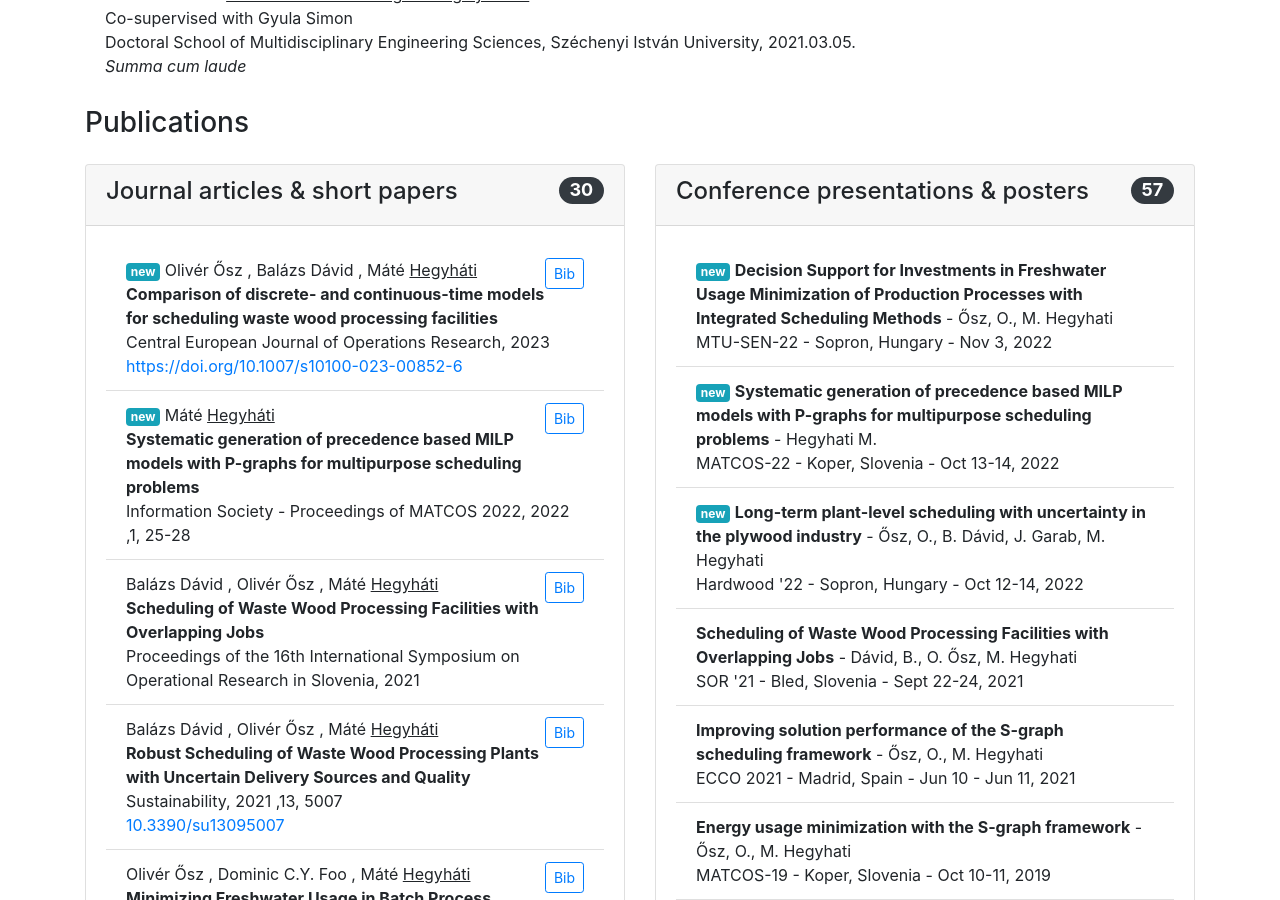
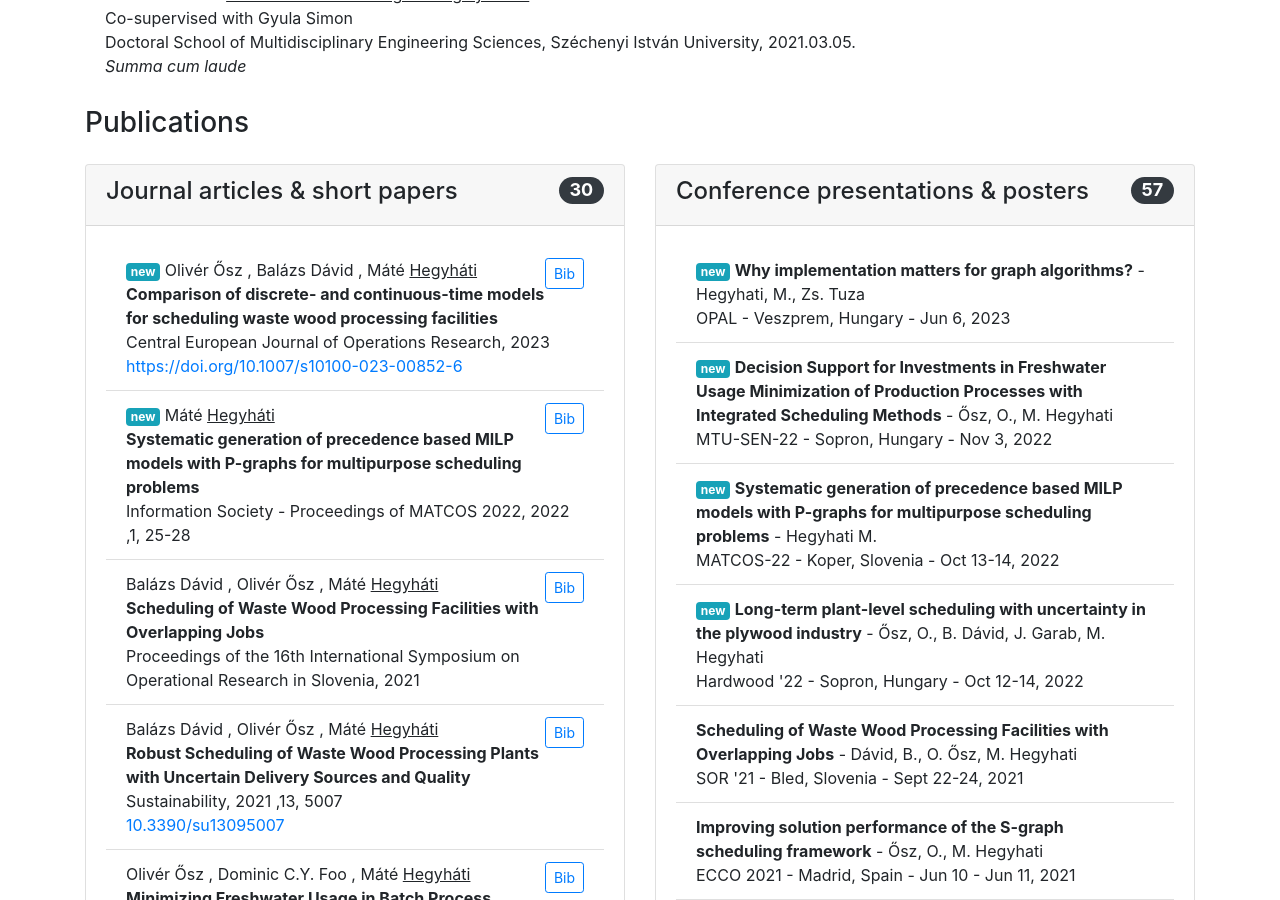
Before and after one commit to hegyhati/hegyhati.github.io, a Jekyll site: the page built from publications.html, in a window 1280 px wide and 900 px high, scrolled down 559 px. Built offline with Jekyll 4.4.1, drawn with Linux system fonts in a browser that asks for light colours; nearby versions of some CDN libraries; some of the changed text lies outside the part shown.

Commit message:
Presentation correction

```diff
--- a/_data/presentations.yaml
+++ b/_data/presentations.yaml
@@ -5,7 +5,7 @@
   city: Veszprem
   country: Hungary
   date: Jun 6
-  year: '2-23'
+  year: '2023'
   type:
   - oral
   - international
```
